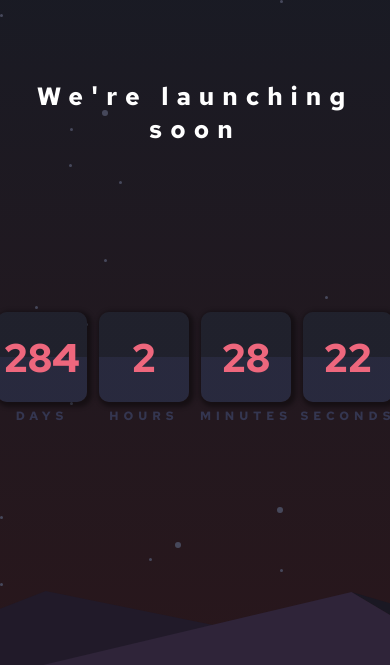
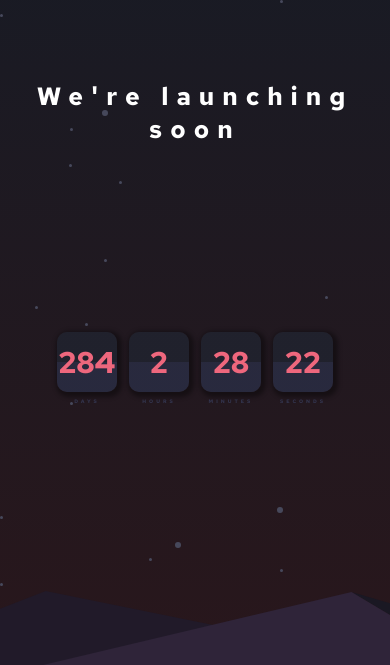
Before and after one commit to PauloCesar89/Cron-metro-de-contagem-regressiva, a plain HTML site: page index.html in a window 390 px wide. Shown: the top 665 px of the page. Drawn offline with Linux system fonts and the light colour scheme.

Commit message:
ajuste de responsividade mobile

```diff
--- a/styles.css
+++ b/styles.css
@@ -98,12 +98,21 @@ a{
     }
 
     .card{
-        height: 90px;
-        width: 90px;
+        height: 60px;
+        width: 60px;
         margin: 6px;
     }
 
     h3{
-        font-size: 40px;
+        font-size: 30px;
+    }
+
+    h2{
+        font-size: 5px;
+        letter-spacing: 3px;
+    }
+
+    .hills{
+        width: 100%;
     }
 }
```
